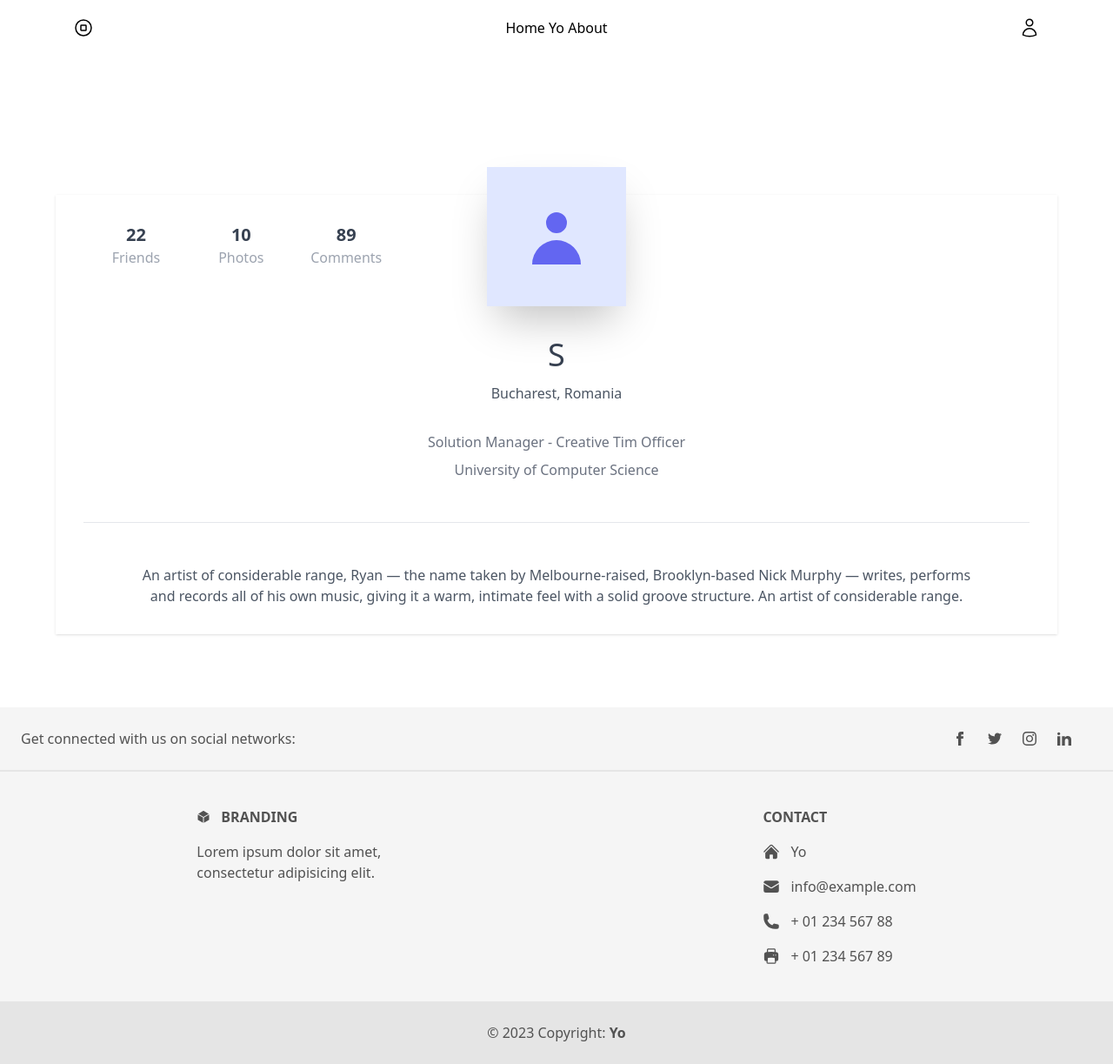
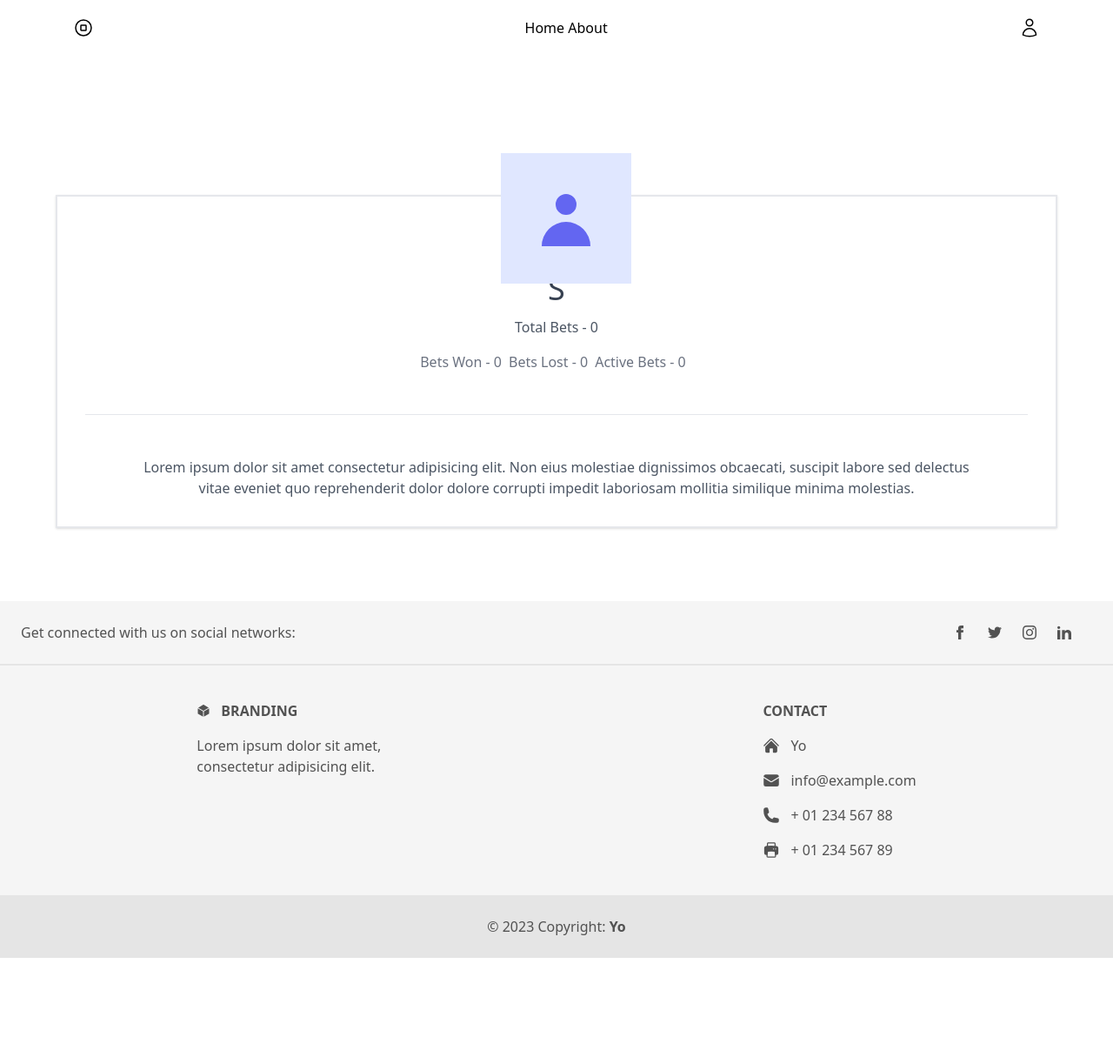
Before and after one commit to SinaPanahi/Bet-for-Respect, a Flask app: page /users/S in a window 1280 px wide. Shown: the whole page at 87% size. After the commit the page ends 1101 px from the top, so only its background shows below. Run offline with Flask 3, Linux system fonts and the light colour scheme; a user stored in the database is signed in; some libraries are stand-ins or nearby versions.

Commit message:
more edited user page

```diff
--- a/static/scripts/scripts.js
+++ b/static/scripts/scripts.js
@@ -99,7 +99,7 @@ function openTab(cityName) {
   document.getElementById(cityName).style.display = "grid";
 }
 
-openTab("London");
+openTab("LeagueA");
 
 // Sina: Damn it! I worked for over an hour to fetch the data using JS. Then I realized that I am going to store them in
 // DB I need to have access to them in the backend. So, I had to do the whole thing again using Python.
@@ -138,48 +138,59 @@ openTab("London");
 
 // Sina: creates elements with the data fetched and display them
 
-
-
-async function displayGameSchedule(data){
-  const target = document.querySelector('#game-schedules')
+async function displayGameSchedule(data) {
+  const target = document.querySelector("#game-schedules");
   for (const game of data.dates[0].games) {
-    const gameWrapper = document.createElement('div');
-    gameWrapper.classList.add('game-schedule');
+    const gameWrapper = document.createElement("div");
+    gameWrapper.classList.add("game-schedule");
     gameWrapper.dataset.details = JSON.stringify(game);
 
-    const gameDate = document.createElement('p');
-    const gameTeams = document.createElement('p');
-    const gameVenue = document.createElement('p');
+    const gameDate = document.createElement("p");
+    const gameTeams = document.createElement("p");
+    const gameVenue = document.createElement("p");
 
-    gameDate.textContent = 'Games on: ' + game.gameDate.substring(0, 10);
+    gameDate.textContent = "Games on: " + game.gameDate.substring(0, 10);
     gameTeams.innerHTML = `${game.teams.home.team.name} (home) Vs. ${game.teams.away.team.name} (away)`;
-    gameVenue.textContent = 'Venue: ' + game.venue.name
+    gameVenue.textContent = "Venue: " + game.venue.name;
 
     gameWrapper.append(gameDate, gameTeams, gameVenue);
-    target.append(gameWrapper)
+    target.append(gameWrapper);
   }
 }
 
 // Sina: adding an eventListener to each schedule game to open a modal when clicked
 // Note: Modal heavily simplified
-function openScheduledGameOnClick(){
-  const targetParent = document.querySelector('#game-schedules');
-  targetParent.addEventListener('click', (e)=>{
-    if(e.target.matches('.game-schedule') || e.target.matches('.game-schedule>p')){
+function openScheduledGameOnClick() {
+  const targetParent = document.querySelector("#game-schedules");
+  targetParent.addEventListener("click", (e) => {
+    if (
+      e.target.matches(".game-schedule") ||
+      e.target.matches(".game-schedule>p")
+    ) {
+      data = JSON.parse(e.target.closest(".game-schedule").dataset.details);
 
-      data = JSON.parse(e.target.closest('.game-schedule').dataset.details);
-
-      document.querySelector('#scheduled-game-date').textContent = data.gameDate.substring(0, 10);
-      document.querySelector('#scheduled-hometeam-name').textContent = data.teams.home.team.name;
-      document.querySelector('#scheduled-awayteam-name').textContent = data.teams.away.team.name;
-      document.querySelector('#stats-hometeam-name').textContent = data.teams.home.team.name;
-      document.querySelector('#stats-awayteam-name').textContent = data.teams.away.team.name;
-      document.querySelector('#state-hometeam-wins').textContent = data.teams.home.leagueRecord.wins;
-      document.querySelector('#state-awayteam-wins').textContent = data.teams.away.leagueRecord.wins;
-      document.querySelector('#stats-hometeam-losses').textContent = data.teams.home.leagueRecord.losses;
-      document.querySelector('#stats-awayteam-losses').textContent = data.teams.away.leagueRecord.losses;
-      document.querySelector('#stats-hometeam-ot').textContent = data.teams.home.leagueRecord.ot;
-      document.querySelector('#stats-awayteam-ot').textContent = data.teams.away.leagueRecord.ot;
+      document.querySelector("#scheduled-game-date").textContent =
+        data.gameDate.substring(0, 10);
+      document.querySelector("#scheduled-hometeam-name").textContent =
+        data.teams.home.team.name;
+      document.querySelector("#scheduled-awayteam-name").textContent =
+        data.teams.away.team.name;
+      document.querySelector("#stats-hometeam-name").textContent =
+        data.teams.home.team.name;
+      document.querySelector("#stats-awayteam-name").textContent =
+        data.teams.away.team.name;
+      document.querySelector("#state-hometeam-wins").textContent =
+        data.teams.home.leagueRecord.wins;
+      document.querySelector("#state-awayteam-wins").textContent =
+        data.teams.away.leagueRecord.wins;
+      document.querySelector("#stats-hometeam-losses").textContent =
+        data.teams.home.leagueRecord.losses;
+      document.querySelector("#stats-awayteam-losses").textContent =
+        data.teams.away.leagueRecord.losses;
+      document.querySelector("#stats-hometeam-ot").textContent =
+        data.teams.home.leagueRecord.ot;
+      document.querySelector("#stats-awayteam-ot").textContent =
+        data.teams.away.leagueRecord.ot;
 
       openModal();
     }
@@ -189,9 +200,9 @@ function openScheduledGameOnClick(){
 // Sina: Python fetches the data at the controller level in app.py. Data is first written as Jason string on the
 // data attribute of #game-schedules div.
 // Data are fetched in the backend so that they can be insterted into DB.
-const dataSource = document.querySelector('#game-schedules');
+const dataSource = document.querySelector("#game-schedules");
 const oneWeekSchedule = JSON.parse(dataSource.dataset.oneweekschedule);
-console.log("🚀 ~ file: scripts.js:194 ~ oneWeekSchedule:", oneWeekSchedule)
+console.log("🚀 ~ file: scripts.js:194 ~ oneWeekSchedule:", oneWeekSchedule);
 
 displayGameSchedule(oneWeekSchedule);
 openScheduledGameOnClick();
--- a/templates/layout.html
+++ b/templates/layout.html
@@ -21,18 +21,6 @@
   </head>
   <body>
     <header>
-      <!-- <h1>Header</h1>
-      <nav>
-            <a href="{{ url_for('home') }}">Home</a>
-            <a href="{{ url_for('about') }}">About</a>
-            {% if 'username' in session %}
-            <a href="{{ url_for('logout') }}">Log Out</a>
-            <a href="{{ url_for('users', username=session['username'].lower())}}">User</a>
-            {% else %}
-            <a href="{{ url_for('register') }}">Register</a>
-            <a href="{{ url_for('login') }}">Log In</a>
-            {% endif %}
-        </nav> -->
       <nav
         class="bg-white-800 flex p-5 flex justify-between flex space-x-2 w-[90vw] mx-auto"
       >
@@ -59,9 +47,8 @@
             </svg>
           </div>
         </a>
-        <div class="">
+        <div class="pl-[2%]">
           <a href="{{ url_for('home') }}">Home</a>
-          <a href="#">Yo</a>
           <a href="{{ url_for('about') }}">About</a>
         </div>
         <div class="flex">
--- a/templates/login.html
+++ b/templates/login.html
@@ -12,12 +12,6 @@ content %}
     <div>
       <h1 class="text-white font-bold text-4xl font-sans">BRER</h1>
       <p class="text-white mt-1">The World's Biggest IDK Make something up</p>
-      <button
-        type="submit"
-        class="block w-28 bg-white text-purple-800 mt-4 py-2 font-bold mb-2"
-      >
-        About Us
-      </button>
     </div>
   </div>
   <div class="flex md:w-1/2 justify-center py-10 items-center bg-white">
--- a/templates/register.html
+++ b/templates/register.html
@@ -9,12 +9,6 @@ content %}
     <div>
       <h1 class="text-white font-bold text-4xl font-sans">BRER</h1>
       <p class="text-white mt-1">The World's Biggest IDK Make something up</p>
-      <button
-        type="submit"
-        class="block w-28 bg-white text-purple-800 mt-4 py-2 font-bold mb-2"
-      >
-        About Us
-      </button>
     </div>
   </div>
   <div class="flex md:w-1/2 justify-center py-10 items-center bg-white">
--- a/templates/users.html
+++ b/templates/users.html
@@ -27,27 +27,11 @@ content %}
 </div> -->
 
 <div class="p-16">
-  <div class="p-8 bg-white shadow mt-24">
-    <div class="grid grid-cols-1 md:grid-cols-3">
-      <div
-        class="grid grid-cols-3 text-center order-last md:order-first mt-20 md:mt-0"
-      >
-        <div>
-          <p class="font-bold text-gray-700 text-xl">22</p>
-          <p class="text-gray-400">Friends</p>
-        </div>
-        <div>
-          <p class="font-bold text-gray-700 text-xl">10</p>
-          <p class="text-gray-400">Photos</p>
-        </div>
-        <div>
-          <p class="font-bold text-gray-700 text-xl">89</p>
-          <p class="text-gray-400">Comments</p>
-        </div>
-      </div>
-      <div class="relative">
+  <div class="p-8 bg-white shadow border-2 mt-24">
+    <div class="">
+      <div class="">
         <div
-          class="w-40 h-40 bg-indigo-100 mx-auto shadow-2xl absolute inset-x-0 top-0 -mt-16 flex items-center justify-center text-indigo-500"
+          class="lg:w-[150px] lg:h-[150px] w-[100px] h-[100px] bg-indigo-100 absolute inset-x-0 -mt-16 flex items-center justify-center text-indigo-500 left-[37%] lg:left-[45%] top-[37%] lg:top-[30%]"
         >
           <svg
             xmlns="http://www.w3.org/2000/svg"
@@ -64,20 +48,25 @@ content %}
         </div>
       </div>
     </div>
-    <div class="mt-20 text-center border-b pb-12">
+    <div class="lg:mt-[5%] mt-[30%] text-center border-b pb-12">
       <h1 class="text-4xl font-medium text-gray-700">
         {{session['username']}}
       </h1>
-      <p class="font-light text-gray-600 mt-3">Bucharest, Romania</p>
-      <p class="mt-8 text-gray-500">Solution Manager - Creative Tim Officer</p>
-      <p class="mt-2 text-gray-500">University of Computer Science</p>
+      <p class="font-light text-gray-600 mt-3">Total Bets - 0</p>
+      <div
+        class="mx-auto flex justify-center align-baseline mt-2 flex-col lg:flex-row"
+      >
+        <p class="mt-2 mr-2 text-gray-500">Bets Won - 0</p>
+        <p class="mt-2 mr-2 text-gray-500">Bets Lost - 0</p>
+        <p class="mt-2 mr-2 text-gray-500">Active Bets - 0</p>
+      </div>
     </div>
     <div class="mt-12 flex flex-col justify-center">
       <p class="text-gray-600 text-center font-light lg:px-16">
-        An artist of considerable range, Ryan — the name taken by
-        Melbourne-raised, Brooklyn-based Nick Murphy — writes, performs and
-        records all of his own music, giving it a warm, intimate feel with a
-        solid groove structure. An artist of considerable range.
+        Lorem ipsum dolor sit amet consectetur adipisicing elit. Non eius
+        molestiae dignissimos obcaecati, suscipit labore sed delectus vitae
+        eveniet quo reprehenderit dolor dolore corrupti impedit laboriosam
+        mollitia similique minima molestias.
       </p>
     </div>
   </div>
```
Also changed, not shown: templates/home.html (+32 -25 lines). Lines whose indentation alone changed are shown as unchanged.
